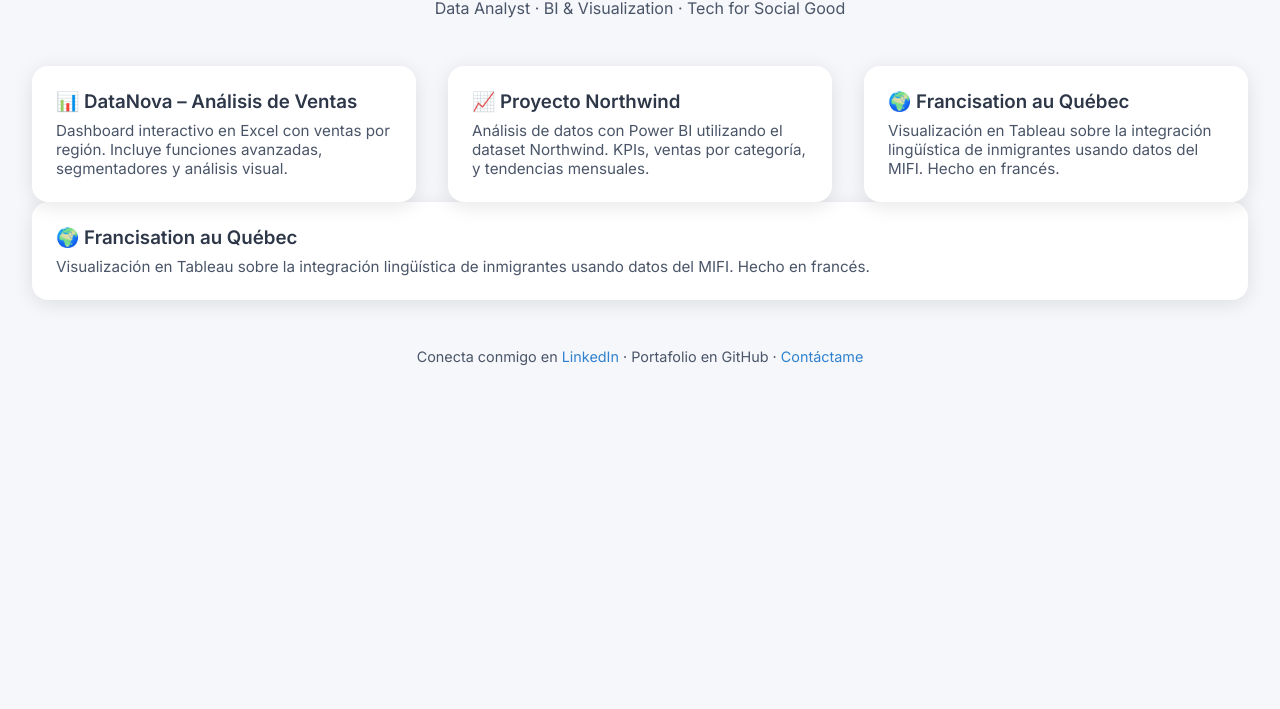
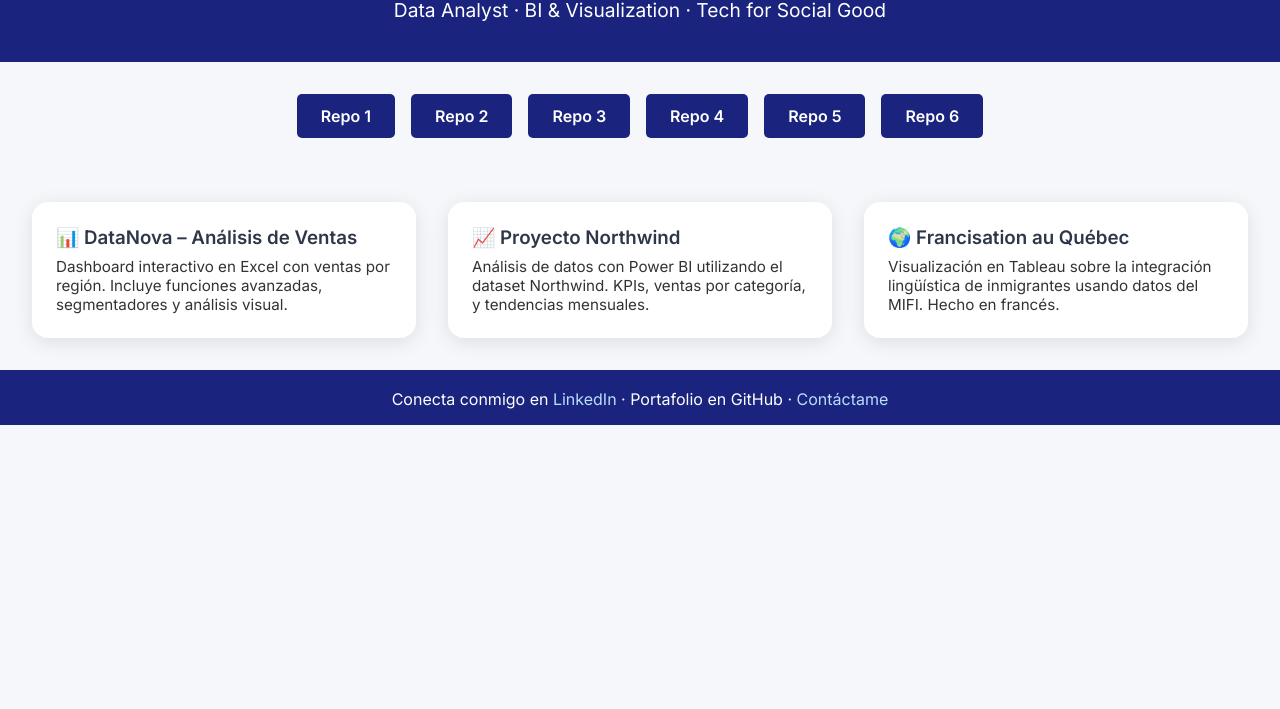
Before and after one commit to acenteno320/acenteno320.github.io, a plain HTML site: page index.html in a window 1280 px wide. Shown: the part 91-800 px from the top of the page. Drawn offline with Linux system fonts and the light colour scheme.

Commit message:
Update index.html

```diff
--- a/index.html
+++ b/index.html
@@ -1,9 +1,9 @@
 <!DOCTYPE html>
-<html lang="en">
+<html lang="es">
 <head>
   <meta charset="UTF-8" />
   <meta name="viewport" content="width=device-width, initial-scale=1.0"/>
-  <title>My Portfolio</title>
+  <title>Portafolio de Ana Centeno</title>
   <link href="https://fonts.googleapis.com/css2?family=Inter:wght@400;600&display=swap" rel="stylesheet"/>
   <style>
     * {
@@ -16,28 +16,55 @@
     body {
       background: #f5f7fa;
       color: #333;
-      padding: 2rem;
+      padding: 0;
     }
 
     header {
+      background-color: #1a237e; /* Azul marino */
+      color: white;
+      padding: 2rem;
       text-align: center;
-      margin-bottom: 3rem;
+      border-bottom: 8px solid #1a237e;
     }
 
     h1 {
       font-size: 2.5rem;
-      color: #1a202c;
     }
 
-    p {
-      color: #4a5568;
+    p.subtitle {
+      font-size: 1.2rem;
       margin-top: 0.5rem;
+    }
+
+    .repos {
+      display: flex;
+      flex-wrap: wrap;
+      justify-content: center;
+      gap: 1rem;
+      margin: 2rem auto;
+      max-width: 800px;
+    }
+
+    .repos a {
+      background-color: #1a237e;
+      color: white;
+      padding: 0.75rem 1.5rem;
+      border: none;
+      border-radius: 5px;
+      text-decoration: none;
+      font-weight: 600;
+      transition: background-color 0.3s;
+    }
+
+    .repos a:hover {
+      background-color: #3949ab;
     }
 
     .projects {
       display: grid;
       grid-template-columns: repeat(auto-fit, minmax(280px, 1fr));
       gap: 2rem;
+      padding: 2rem;
     }
 
     .card {
@@ -63,17 +90,18 @@
 
     footer {
       text-align: center;
-      margin-top: 3rem;
-      font-size: 0.9rem;
-      color: #718096;
+      background-color: #1a237e;
+      color: white;
+      padding: 1rem;
+      border-top: 3px solid #1a237e;
     }
 
-    a {
-      color: #3182ce;
+    footer a {
+      color: #bbdefb;
       text-decoration: none;
     }
 
-    a:hover {
+    footer a:hover {
       text-decoration: underline;
     }
   </style>
@@ -82,12 +110,21 @@
 
   <header>
     <h1>Ana Centeno</h1>
-    <p>Data Analyst · BI & Visualization · Tech for Social Good</p>
+    <p class="subtitle">Data Analyst · BI & Visualization · Tech for Social Good</p>
   </header>
+
+  <section class="repos">
+    <a href="https://github.com/usuario/repositorio1" target="_blank">Repo 1</a>
+    <a href="https://github.com/usuario/repositorio2" target="_blank">Repo 2</a>
+    <a href="https://github.com/usuario/repositorio3" target="_blank">Repo 3</a>
+    <a href="https://github.com/usuario/repositorio4" target="_blank">Repo 4</a>
+    <a href="https://github.com/usuario/repositorio5" target="_blank">Repo 5</a>
+    <a href="https://github.com/usuario/repositorio6" target="_blank">Repo 6</a>
+  </section>
 
   <section class="projects">
     <div class="card">
-      <a href='https://github.com/acenteno320/data-science-job-market-analysis.md'><h3>📊 DataNova – Análisis de Ventas</h3></a>
+      <h3>📊 DataNova – Análisis de Ventas</h3>
       <p>Dashboard interactivo en Excel con ventas por región. Incluye funciones avanzadas, segmentadores y análisis visual.</p>
     </div>
 
@@ -102,13 +139,6 @@
     </div>
   </section>
 
-  <div class="card">
-      <h3>🌍 Francisation au Québec</h3>
-      <p>Visualización en Tableau sobre la integración lingüística de inmigrantes usando datos del MIFI. Hecho en francés.</p>
-    </div>
-  </section>
-
-
   <footer>
     <p>Conecta conmigo en <a href="https://www.linkedin.com/in/tuusuario" target="_blank">LinkedIn</a> · Portafolio en GitHub · <a href="mailto:tuemail@example.com">Contáctame</a></p>
   </footer>
```
